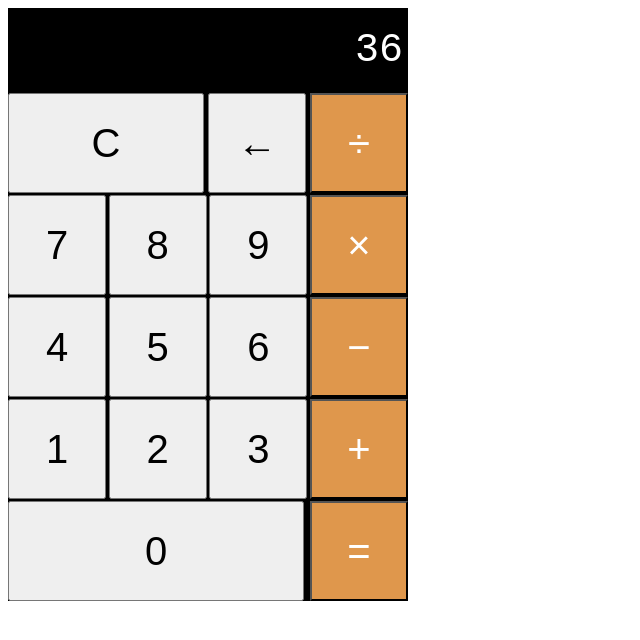
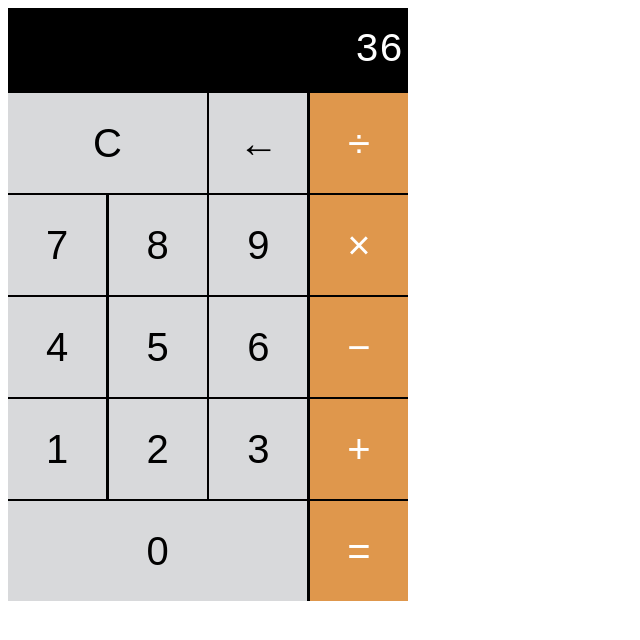
Before and after one commit to ethan-wu366/WDBEducation, a plain HTML site: page Project2/index.html in a window 1280 px wide. Shown: the whole page, without its empty margins (0-640 px from the left). Drawn offline with Linux system fonts and the light colour scheme.

Commit message:
start js

```diff
--- a/Project2/style.css
+++ b/Project2/style.css
@@ -27,14 +27,19 @@ section {
     height: 100px;
     font-size: 40px;
     cursor: pointer;
+    background-color: #d8d9db;
+    border: 0;
 }
 .double {
-    width: 49%;
+    width: 49.7%;
 }
 .triple {
-    width: 74%;
+    width: 74.8%;
 }
 .row-last {
     background-color: #df974c;
     color: white;
 }
+.button-one:hover {
+    opacity: 80%;
+}
```
